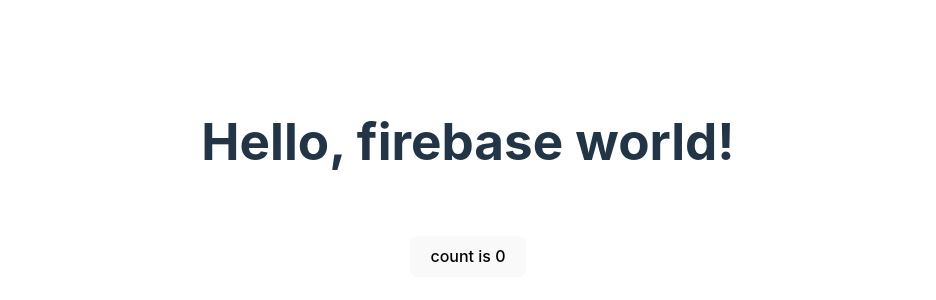
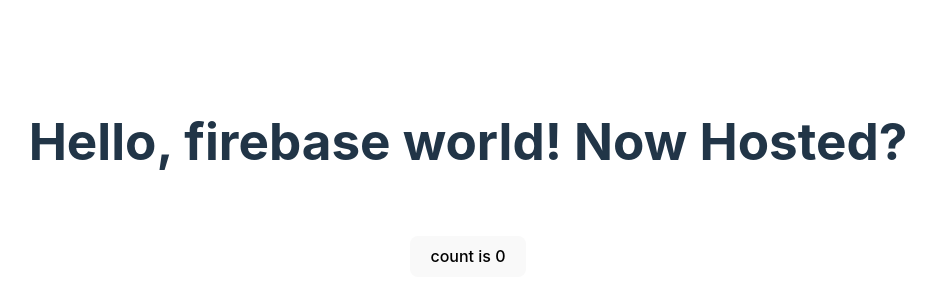
Before and after one commit to zbrustkern/snipIt, a React (Vite) app: page / in a window 1280 px wide. Shown: the part 206-506 px from the top of the page, without its empty margins (172-1108 px from the left). Built offline with nearby package versions, Linux system fonts and the light colour scheme.

Commit message:
rebuild and deploy

```diff
--- a/src/App.tsx
+++ b/src/App.tsx
@@ -6,7 +6,7 @@
 
   return (
     <>
-      <h1>Hello, firebase world!</h1>
+      <h1>Hello, firebase world! Now Hosted?</h1>
       <div className="card">
         <button onClick={() => setCount((count) => count + 1)}>
           count is {count}
```
